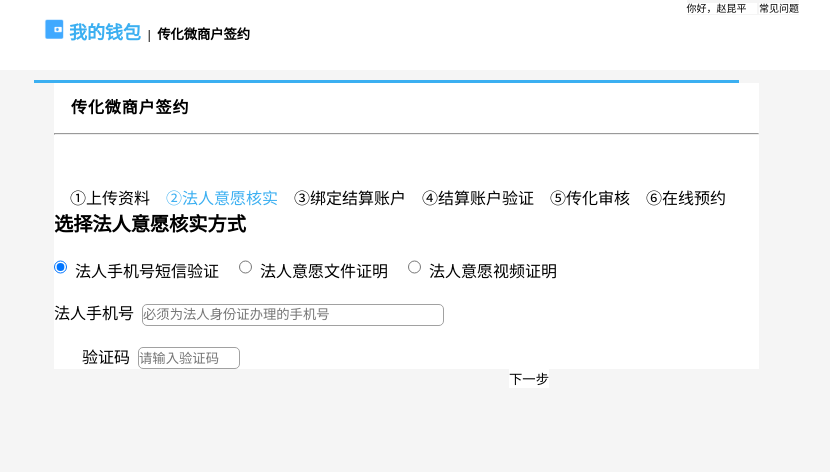
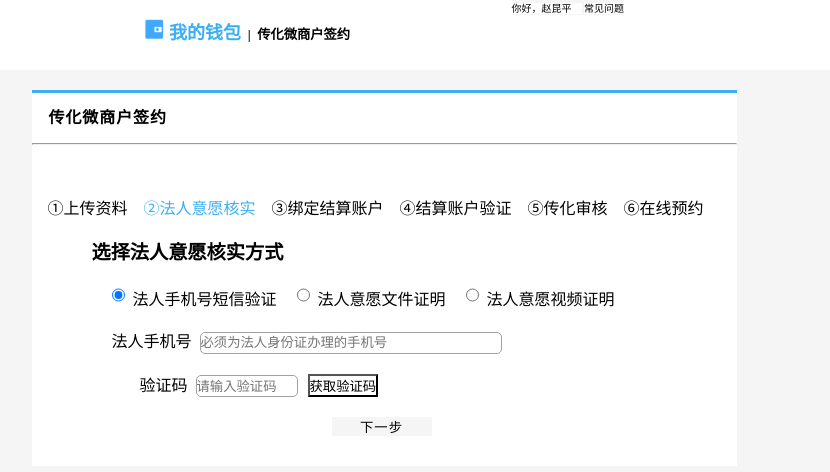
Before and after one commit to Antony-YU/submit, a plain HTML site: page 法人意愿核实.html in a window 1280 px wide. Shown: the whole page, without its empty margins (256-1086 px from the left). Drawn offline with Linux system fonts and the light colour scheme.

Commit message:
finished2

```diff
--- a/样式.css
+++ b/样式.css
@@ -25,18 +25,19 @@
     width: 100%;
     height: 70px;
     background-color: white;
+    margin-bottom:20px;
 }
 #header .right{
     float:right;
     font-size: 10px;
-    margin-right:225px ;
+    margin-right:400px ;
 }
 #header .right a:hover
 {
 color:hsl(202, 87%, 59%);
 }
 #header .left{
-    margin-left: 300px;
+    margin-left: 400px;
 }
 #header .left span{
     color:hsl(202, 87%, 59%);
@@ -46,12 +47,13 @@
 #top{
     height: 3px;
     width: 705px;
-    margin-left: 290px;
-    margin-top: 10px;
+    /*margin-left: 290px;*/
+
+    margin:auto;
     background-color: hsl(202, 87%, 59%);
 }
 #main{
-    width: 750px;
+    width: 705px;
     height: 800px;
     margin: auto;
 }
@@ -99,9 +101,21 @@
 .large{
     margin-left: -45px;
 }
-button{
+.but button{
     border: 0;
-    background-color: lightskyblue;
-
-
+    background-color: whitesmoke !important;
+    width:100px;
+    letter-spacing:1px;
 }
+.btn button{
+    border: 0;
+    background-color: whitesmoke !important;
+    width:100px;
+    letter-spacing:1px;
+}
+.but button:hover{
+    background-color:hsl(202, 87%, 59%)  !important;
+}
+.btn button:hover{
+    background-color:hsl(202, 87%, 59%)  !important;
+}
--- a/法人意愿核实.html
+++ b/法人意愿核实.html
@@ -19,26 +19,29 @@
       </div>
     </div>
     <div id="top"></div>
-    <div id="main">
+    <div id="main" >
         <div class="hand" style="width:705px;margin-left: auto;">
             <h5 style="margin-left:17px;">传化微商户签约</h5><hr /><br />
         </div>
-          <div class="container">
-            &nbsp;&nbsp;&nbsp;&nbsp;&#9312;上传资料&nbsp;&nbsp;&nbsp;&nbsp;<span>&#9313;法人意愿核实</span>&nbsp;&nbsp;&nbsp;&nbsp;&#9314;绑定结算账户&nbsp;&nbsp;&nbsp;&nbsp;&#9315;结算账户验证&nbsp;&nbsp;&nbsp;&nbsp;&#9316;传化审核&nbsp;&nbsp;&nbsp;&nbsp;&#9317;在线预约
+          <div class="container"  style="width:705px;margin:auto;">
+            &nbsp;&nbsp;&nbsp;&nbsp;&#9312;上传资料&nbsp;&nbsp;&nbsp;&nbsp;<span>&#9313;法人意愿核实</span>&nbsp;&nbsp;&nbsp;&nbsp;&#9314;绑定结算账户&nbsp;&nbsp;&nbsp;&nbsp;&#9315;结算账户验证&nbsp;&nbsp;&nbsp;&nbsp;&#9316;传化审核&nbsp;&nbsp;&nbsp;&nbsp;&#9317;在线预约<br /><br />
           </div>
-          <div class="way" style="margin-left: 45px;">
-              <h5 style="font-size:larger">选择法人意愿核实方式</h5>
+          <div class="way" style="margin-left: 45px;width:705px;margin:auto;">
+              <h5 style="font-size:larger;margin-left:60px">选择法人意愿核实方式</h5>
               <form action="">
-              <input type="radio" name="1" id="1" checked="checked" style="margin-top: 20px">&nbsp;&nbsp;法人手机号短信验证&nbsp;&nbsp;&nbsp;&nbsp;
+              <input type="radio" name="1" id="1" checked="checked" style="margin-top: 20px;margin-left:80px">&nbsp;&nbsp;法人手机号短信验证&nbsp;&nbsp;&nbsp;&nbsp;
               <input type="radio" name="1" id="2" style="margin-top: 20px">&nbsp;&nbsp;法人意愿文件证明&nbsp;&nbsp;&nbsp;&nbsp;
               <input type="radio" name="1" id="3" style="margin-top: 20px">&nbsp;&nbsp;法人意愿视频证明&nbsp;&nbsp;
               </form><br />
+              <div class="phn" style="margin-left:80px">
               法人手机号&nbsp;&nbsp;<input type="text" placeholder="必须为法人身份证办理的手机号" style="width:300px"><br /><br />
-              &nbsp;&nbsp;&nbsp;&nbsp;&nbsp;&nbsp;&nbsp;验证码&nbsp;&nbsp;<input type="text" placeholder="请输入验证码" style="width:100px">
+              &nbsp;&nbsp;&nbsp;&nbsp;&nbsp;&nbsp;&nbsp;验证码&nbsp;&nbsp;<input type="text" placeholder="请输入验证码" style="width:100px"><button type="button" style="margin-left:10px;">获取验证码</button>
+              </div>
+              <div class="btn">
+              <button type="button" style="margin-top:20px;margin-bottom:30px;margin-left:300px">下一步</button>
+               </div>
+          </div>
 
-
-          </div>
-          <button type="button" style="margin-left:500px;margin-bottom: 50px;">下一步</button>
      </div>
 
 </body>
```
Also changed, not shown: 上传资料.html (+5 -5 lines).
